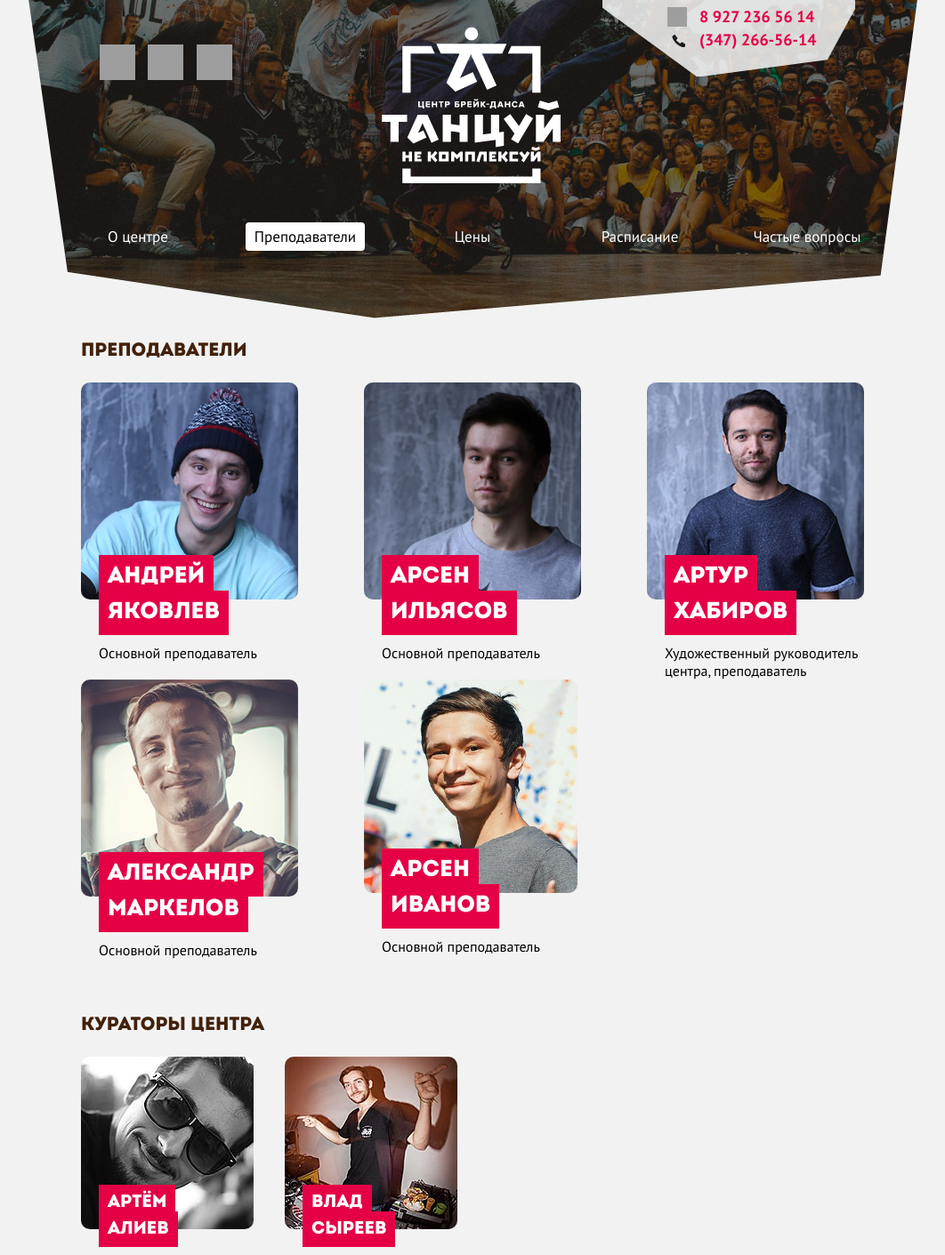
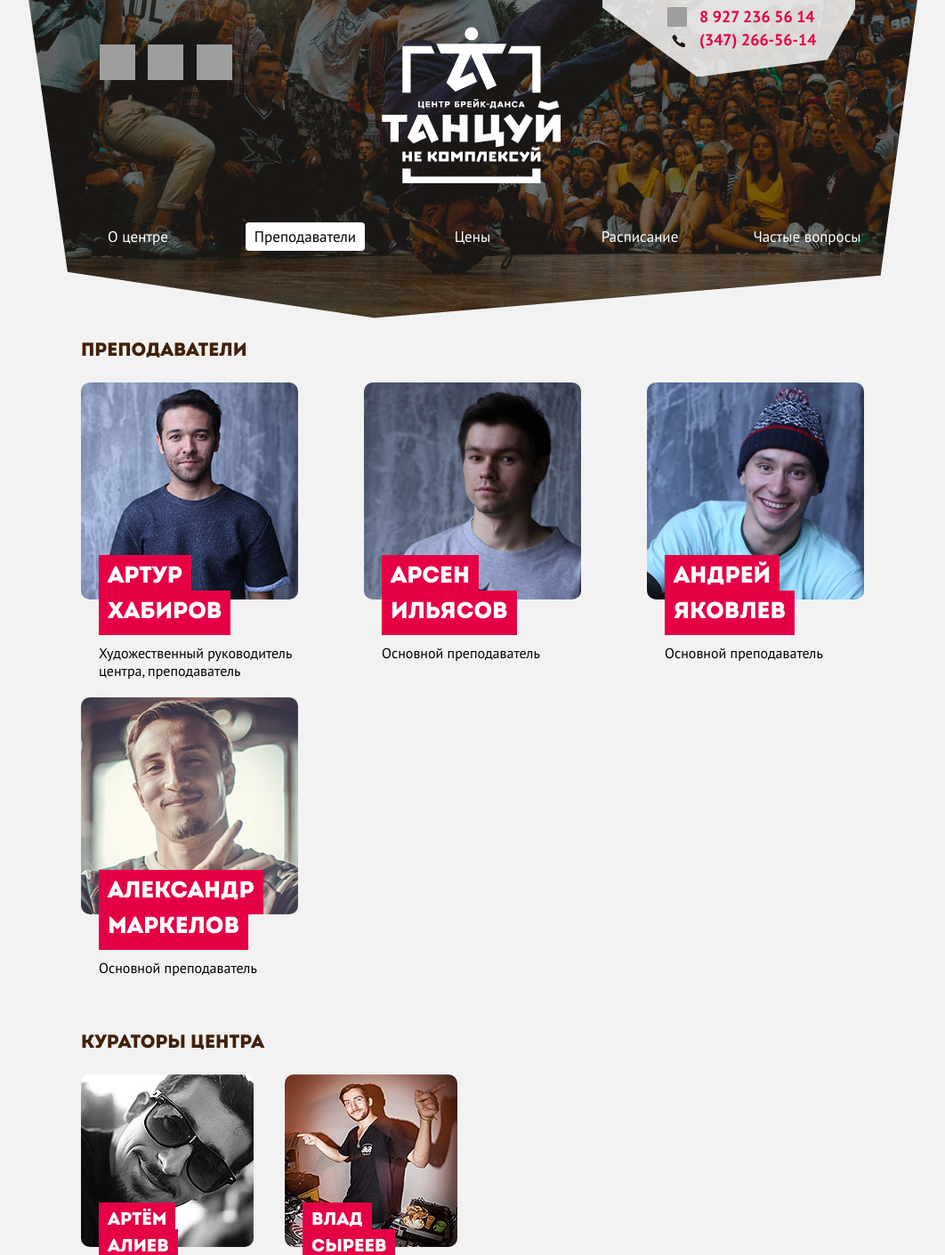
Before and after one commit to lcdswat/tancuy, a PHP site: page /teachers/ in a window 1280 px wide. Shown: the top 1411 px of the page at 89% size, without its empty margins (109-1171 px from the left). Run offline with PHP 8.4, Linux system fonts and the light colour scheme; some libraries are stand-ins or nearby versions; grey boxes are pictures that could not be loaded.

Commit message:
pravki ot 25.08.2021

```diff
--- a/price.php
+++ b/price.php
@@ -18,10 +18,9 @@
 <div class="grid" style="width: 810px;">
 	<span class="intro-header-two">Почему такая стоимость?</span>
 	<p>
-		Мы&nbsp;постарались сделать центр уникальным. Нам, правда, хочется, чтобы ученики центра добились больших результатов не&nbsp;только в&nbsp;брейкинге, но&nbsp;и&nbsp;на&nbsp;всем жизненном пути. Именно поэтому у&nbsp;нас работают такие педагоги, центр курируют чемпионы мира по&nbsp;брейк-дансу, проводятся открытые уроки с&nbsp;интересными людьми творческих специальностей, у&nbsp;нас 12&nbsp;уроков в&nbsp;месяц по&nbsp;1,5 часа и&nbsp;многое другое. Все эти причины можно посмотреть <a href="/">здесь</a>.<br><br>
+		Мы&nbsp;постарались сделать центр уникальным. Нам, правда, хочется, чтобы ученики центра добились больших результатов не&nbsp;только в&nbsp;брейкинге, но&nbsp;и&nbsp;на&nbsp;всем жизненном пути. Именно поэтому у&nbsp;нас работают такие педагоги, центр курируют чемпионы мира по&nbsp;брейк-дансу, проводятся открытые уроки с&nbsp;приглашёнными преподавателями, у&nbsp;нас 12&nbsp;уроков в&nbsp;месяц по&nbsp;1,5 часа и&nbsp;многое другое. Все эти причины можно посмотреть <a href="/">здесь</a>.<br><br>
 
-		Все они являются элементами целостной системы обучения, которая позволит нам добиться желаемого результата.
-		Если эти доводы вас не&nbsp;убедили&nbsp;&mdash; можете смело позвонить руководителю центра&nbsp;&mdash; (347) 266-56-14<br><br><br><br>
+		Все они являются элементами целостной системы обучения, которая позволит нам добиться желаемого результата. Если эти доводы вас не&nbsp;убедили&nbsp;&mdash; можете смело позвонить руководителю центра&nbsp;&mdash; <a href="tel:+73472665614">(347) 266-56-14</a><br><br><br><br>
 	</p>
 </div>
 
--- a/site-files/slider.css
+++ b/site-files/slider.css
@@ -80,7 +80,7 @@
 	margin: 0 0 -112px 0;
 	position: relative;
 	bottom: 180px;
-	left: 0px;
+	left: 190px;
 	-webkit-transition: opacity ease-out 0.4s;
 	-moz-transition: opacity ease-out 0.4s;
 	-o-transition: opacity ease-out 0.4s;
--- a/teachers/index.php
+++ b/teachers/index.php
@@ -11,31 +11,31 @@
 
 	<div class="teachers-t-main">
 	<br><span class="intro-header-two">Преподаватели</span><br><br>
-		<a href="/teachers/andrei-yakovlev"><div class="teachers-t-column">
-			<img src="/images/andrey-yakovlev-t.jpg" class="round">
-			<span class="teachers-t-name">Андрей</span><span class="teachers-t-name">Яковлев</span>
-			<div class="teachers-t-who">Основной преподаватель</div>
+		<a href="/teachers/artur-habirov"><div class="teachers-t-column">
+			<img src="/images/artur-habirov-t.jpg" class="round">
+			<span class="teachers-t-name">Артур</span><span class="teachers-t-name">Хабиров</span>
+			<div class="teachers-t-who">Художественный руководитель центра, преподаватель<br><br></div>
 		</div></a>
 		<a href="/teachers/arsen-ilyasov"><div class="teachers-t-column">
 			<img src="/images/arsen-ilyasov-t.jpg" class="round">
 			<span class="teachers-t-name">Арсен</span><span class="teachers-t-name">Ильясов</span>
-			<div class="teachers-t-who">Основной преподаватель</div>
+			<div class="teachers-t-who">Основной преподаватель<br><br><br></div>
 		</div></a>
-		<a href="/teachers/artur-habirov"><div class="teachers-t-column" style="padding: 0;">
-			<img src="/images/artur-habirov-t.jpg" class="round">
-			<span class="teachers-t-name">Артур</span><span class="teachers-t-name">Хабиров</span>
-			<div class="teachers-t-who">Художественный руководитель центра, преподаватель</div>
+		<a href="/teachers/andrei-yakovlev"><div class="teachers-t-column" style="padding: 0;">
+			<img src="/images/andrey-yakovlev-t.jpg" class="round">
+			<span class="teachers-t-name">Андрей</span><span class="teachers-t-name">Яковлев</span>
+			<div class="teachers-t-who">Основной преподаватель<br><br><br></div>
 		</div></a>
 		<a href="/teachers/aleks-markelov"><div class="teachers-t-column">
 			<img src="/images/aleks-markelov-t.jpg" class="round">
 			<span class="teachers-t-name">Александр</span><span class="teachers-t-name">Маркелов</span>
 			<div class="teachers-t-who">Основной преподаватель</div>
 		</div></a>
-		<a href="/teachers/arsen-ivanov"><div class="teachers-t-column" style="padding: 0;">
+<!-- 		<a href="/teachers/arsen-ivanov"><div class="teachers-t-column" style="padding: 0;">
 			<img src="/images/arsen-240x240.jpg" class="round">
 			<span class="teachers-t-name">Арсен</span><span class="teachers-t-name">Иванов</span>
 			<div class="teachers-t-who">Основной преподаватель</div>
-		</div></a>
+		</div></a> -->
 	</div>
 
 	<div class="clean"></div>
```
Also changed, not shown: index.php (+8 -5 lines), schedule.php (+4 -4 lines), images/centr-life-2.jpg (added), images/slider-text-03-backup.svg (added), images/slider-text-03.svg, 4 other files.
